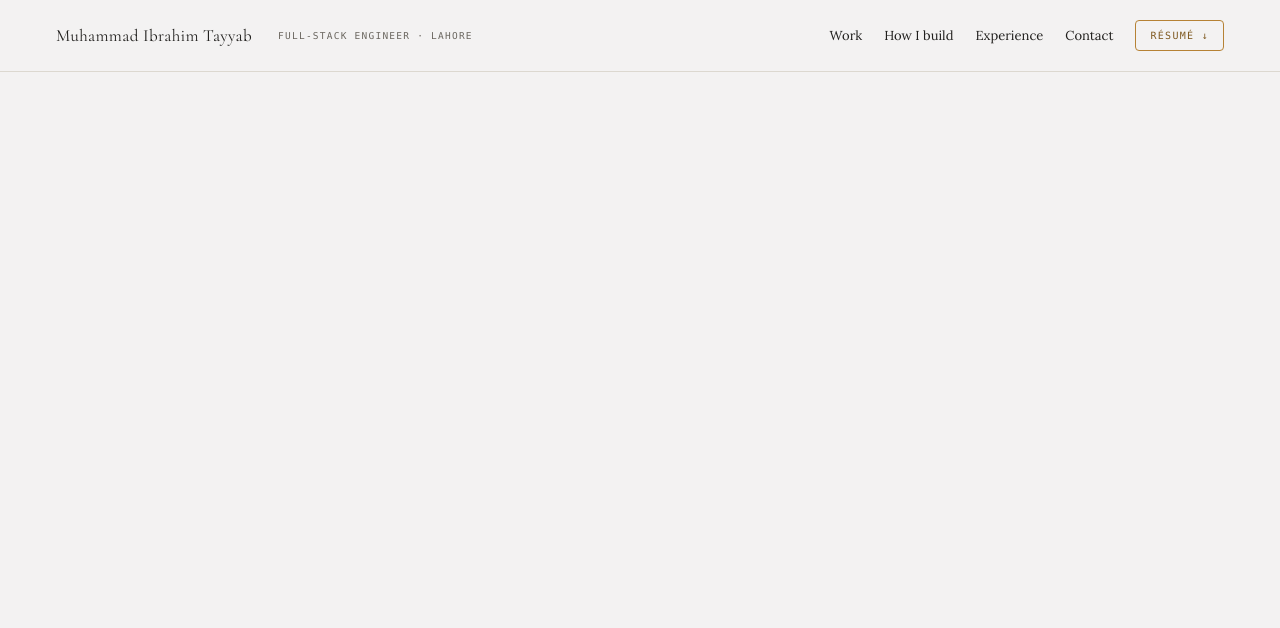
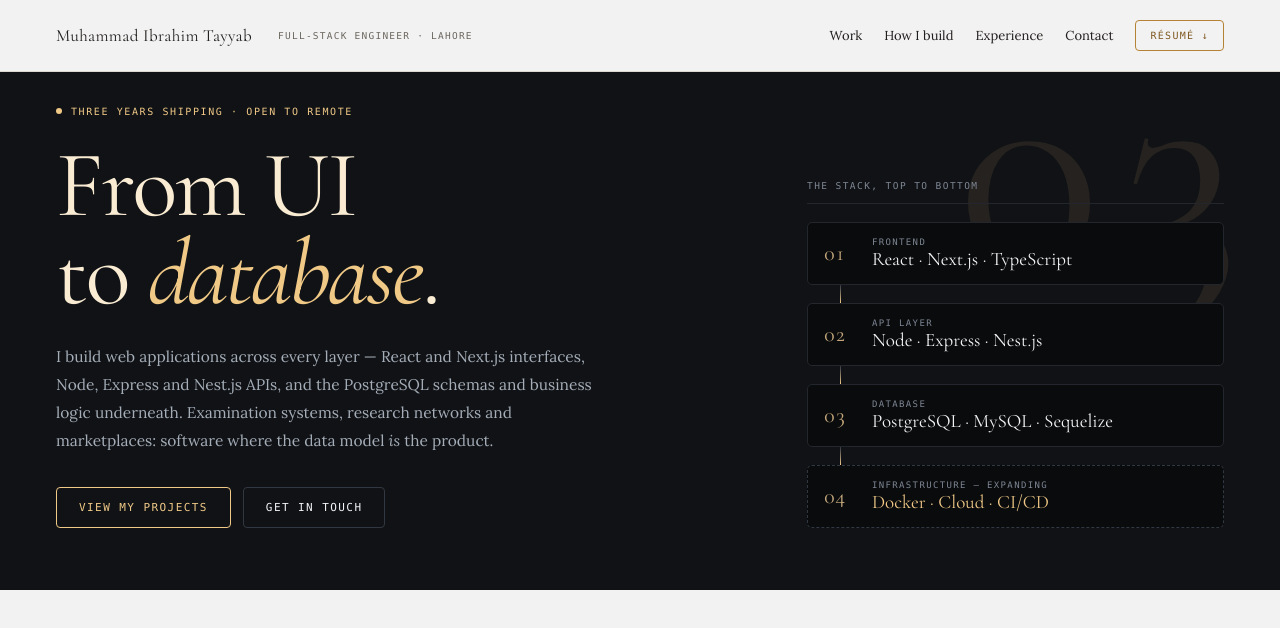
Before and after one commit to mitayyab/portfolio, a Next.js app: page / in a window 1280 px wide. Shown: the top 628 px of the page. Built offline with nearby package versions, Linux system fonts and the light colour scheme.

Commit message:
feat(home): render the hero on the home page

```diff
--- a/src/app/page.tsx
+++ b/src/app/page.tsx
@@ -1,3 +1,4 @@
+import { Hero } from "@/components/hero/Hero";
 import { SiteHeader } from "@/components/layout/SiteHeader";
 import { SkipLink } from "@/components/layout/SkipLink";
 
@@ -6,7 +7,9 @@ export default function Home() {
     <>
       <SkipLink />
       <SiteHeader />
-      <main id="content" tabIndex={-1} />
+      <main id="content" tabIndex={-1}>
+        <Hero />
+      </main>
     </>
   );
 }
```
